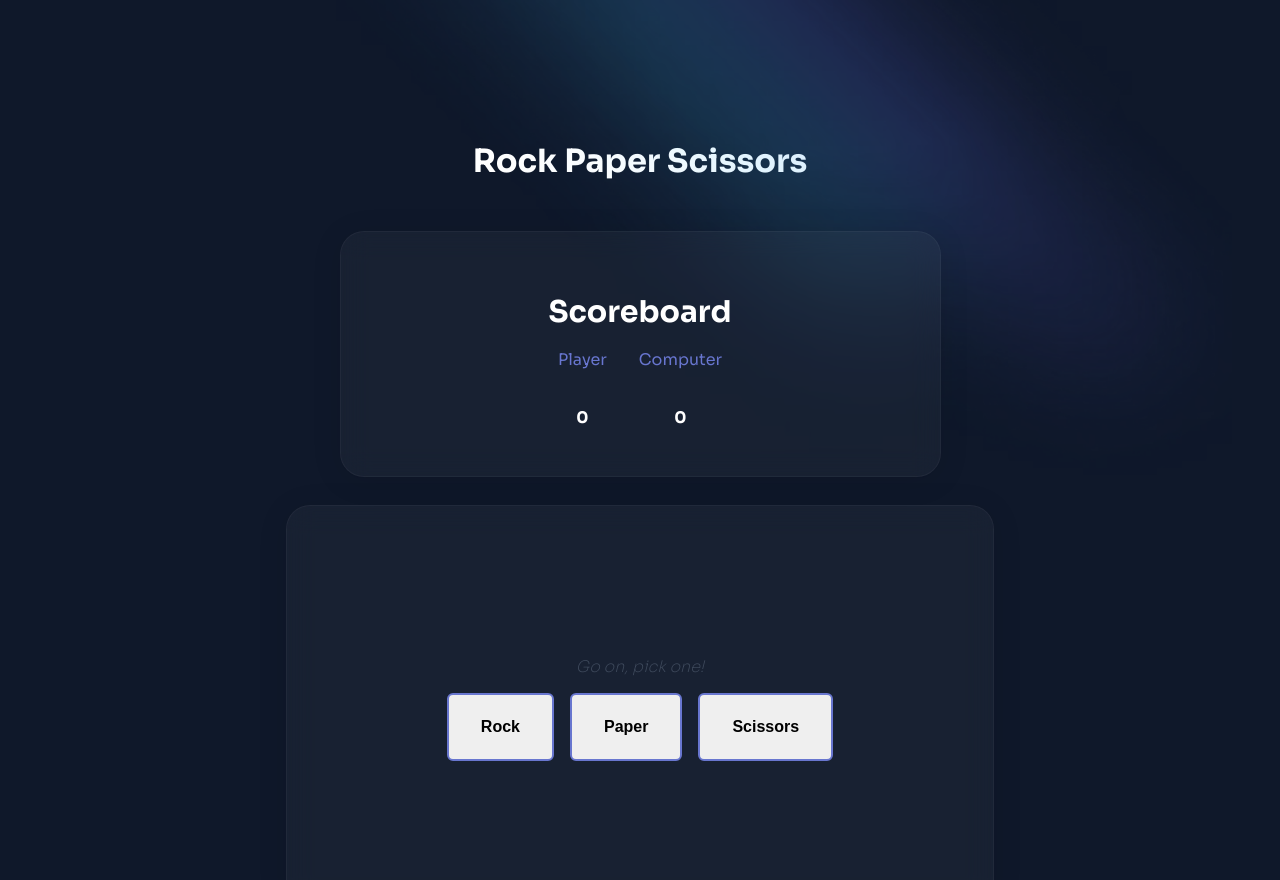
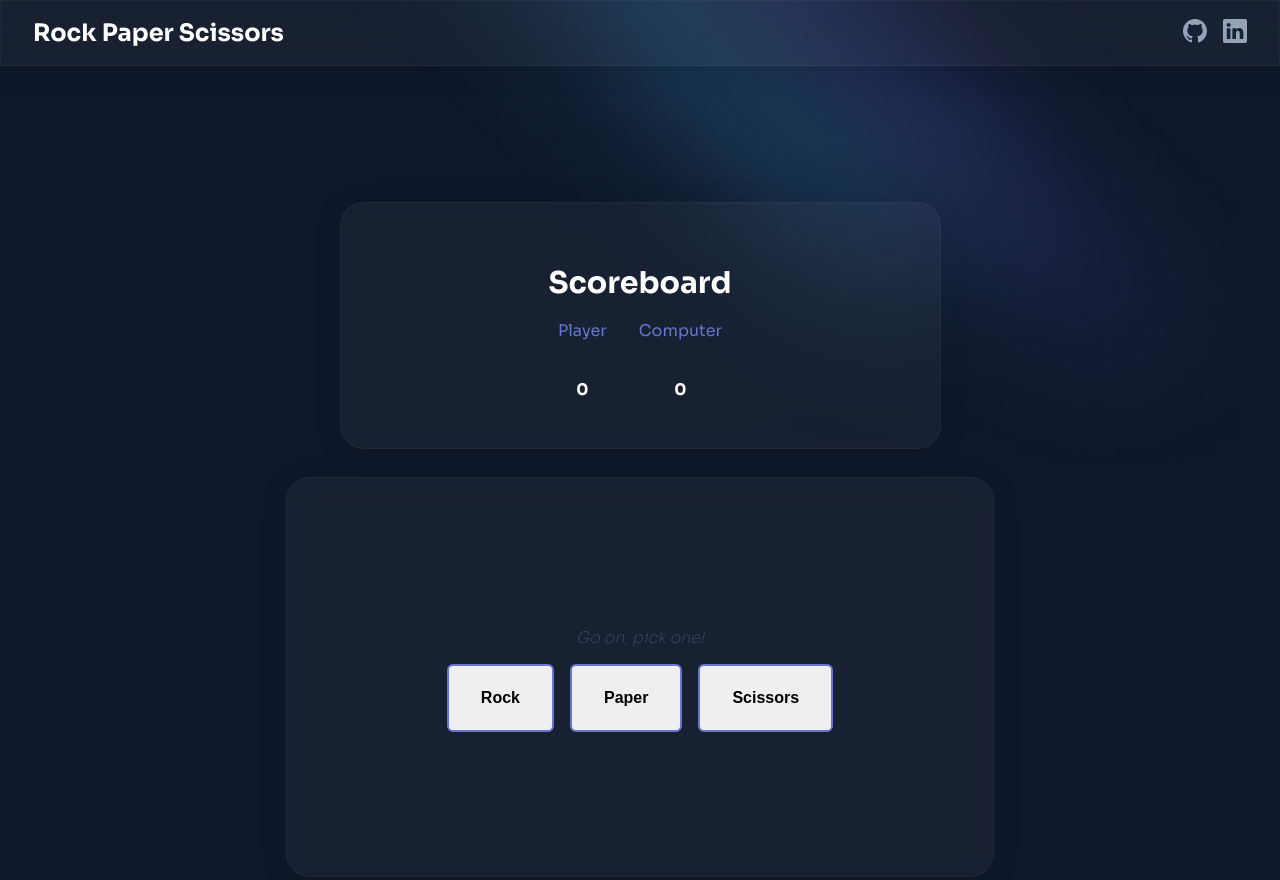
Before and after one commit to cquagliani/rock-paper-scissors, a website: page src/index.html in a window 1280 px wide. Shown: the top 880 px of the page. Drawn offline with Linux system fonts and the light colour scheme.

Commit message:
Add header with social icons

```diff
--- a/src/css/style.css
+++ b/src/css/style.css
@@ -7,3 +7,12 @@
     -webkit-backdrop-filter: blur(13.8px);
     border: 1px solid rgba(255, 255, 255, 0.04);
 }
+
+.header {
+        background: rgba(255, 255, 255, 0.04);
+        box-shadow: 0 4px 30px rgba(0, 0, 0, 0.1);
+        backdrop-filter: blur(13.8px);
+        -webkit-backdrop-filter: blur(13.8px);
+        border: 1px solid rgba(255, 255, 255, 0.04);
+        box-sizing: border-box;
+}
--- a/src/index.html
+++ b/src/index.html
@@ -17,12 +17,36 @@
 		/>
 	</head>
 
-	<body id="body" class="bg-background bg-grid font-['Sora'] relative">
-
-        <picture><source srcset="./assets/docs-dark@30.1a9f8cbf.avif" type="image/avif"><img src="./assets/docs-dark@30.1a9f8cbf.avif" alt="" class="w-[70rem] flex-none max-w-none block absolute -top-3 right-10" decoding="async"></picture>
+	<body class="bg-background font-['Sora'] relative m-0 p-0">
+        <picture><source srcset="./assets/docs-dark@30.1a9f8cbf.avif" type="image/avif"><img src="./assets/docs-dark@30.1a9f8cbf.avif" alt="" class="w-[70rem] flex-none max-w-none block absolute -top-3 right-10 z-0" decoding="async"></picture>
+        <header class="flex justify-between items-center m-0 px-8 header overflow-hidden">
+            <h1 class="text-center font-bold text-white text-2xl">Rock Paper Scissors</h1>
+            <div class="flex flex-row justify-center items-end gap-4">
+                <a href="https://github.com/cquagliani" target="_blank" class="block text-slate-400 hover:text-slate-300">
+                    <svg
+                        viewBox="0 0 16 16"
+                        class="w-6 h-6"
+                        fill="currentColor"
+                        aria-hidden="true"
+                    >
+                    <path d="M8 0C3.58 0 0 3.58 0 8c0 3.54 2.29 6.53 5.47 7.59.4.07.55-.17.55-.38 0-.19-.01-.82-.01-1.49-2.01.37-2.53-.49-2.69-.94-.09-.23-.48-.94-.82-1.13-.28-.15-.68-.52-.01-.53.63-.01 1.08.58 1.23.82.72 1.21 1.87.87 2.33.66.07-.52.28-.87.51-1.07-1.78-.2-3.64-.89-3.64-3.95 0-.87.31-1.59.82-2.15-.08-.2-.36-1.02.08-2.12 0 0 .67-.21 2.2.82.64-.18 1.32-.27 2-.27.68 0 1.36.09 2 .27 1.53-1.04 2.2-.82 2.2-.82.44 1.1.16 1.92.08 2.12.51.56.82 1.27.82 2.15 0 3.07-1.87 3.75-3.65 3.95.29.25.54.73.54 1.48 0 1.07-.01 1.93-.01 2.2 0 .21.15.46.55.38A8.013 8.013 0 0016 8c0-4.42-3.58-8-8-8z"></path>
+                    </svg>
+                </a>
+                <a href="https://www.linkedin.com/in/cquagliani/" target="_blank" class="block text-slate-400 hover:text-slate-300">
+                    <svg
+                        class="w-6 h-6"
+                        xmlns="http://www.w3.org/2000/svg"
+                        fill="currentColor"
+                        class="bi bi-linkedin"
+                        viewBox="0 0 16 16"
+                    >
+                        <path d="M0 1.146C0 .513.526 0 1.175 0h13.65C15.474 0 16 .513 16 1.146v13.708c0 .633-.526 1.146-1.175 1.146H1.175C.526 16 0 15.487 0 14.854V1.146zm4.943 12.248V6.169H2.542v7.225h2.401zm-1.2-8.212c.837 0 1.358-.554 1.358-1.248-.015-.709-.52-1.248-1.342-1.248-.822 0-1.359.54-1.359 1.248 0 .694.521 1.248 1.327 1.248h.016zm4.908 8.212V9.359c0-.216.016-.432.08-.586.173-.431.568-.878 1.232-.878.869 0 1.216.662 1.216 1.634v3.865h2.401V9.25c0-2.22-1.184-3.252-2.764-3.252-1.274 0-1.845.7-2.165 1.193v.025h-.016a5.54 5.54 0 0 1 .016-.025V6.169h-2.4c.03.678 0 7.225 0 7.225h2.4z"/>
+                    </svg>
+                </a>
+            </div>
+        </header>
 		<div id="wrapper">
             <div class=" flex flex-col gap-1 items-center justify-center py-28 px-28 ">
-                <h1 class="text-center font-bold text-white">Rock Paper Scissors</h1>
                 <div class="flex flex-col items-center justify-center  rounded-3xl py-8 px-52 m-6 box">
                     <h3 class="text-3xl text-white">Scoreboard</h3>
 
@@ -76,30 +100,6 @@
                     </button>
                 </div>
             </div>
-
-            <div class="flex flex-row justify-center items-end p-4 gap-4">
-                <a href="https://github.com/cquagliani" target="_blank" class="block text-slate-400 hover:text-slate-300">
-                    <svg
-                        viewBox="0 0 16 16"
-                        class="w-6 h-6"
-                        fill="currentColor"
-                        aria-hidden="true"
-                    >
-                    <path d="M8 0C3.58 0 0 3.58 0 8c0 3.54 2.29 6.53 5.47 7.59.4.07.55-.17.55-.38 0-.19-.01-.82-.01-1.49-2.01.37-2.53-.49-2.69-.94-.09-.23-.48-.94-.82-1.13-.28-.15-.68-.52-.01-.53.63-.01 1.08.58 1.23.82.72 1.21 1.87.87 2.33.66.07-.52.28-.87.51-1.07-1.78-.2-3.64-.89-3.64-3.95 0-.87.31-1.59.82-2.15-.08-.2-.36-1.02.08-2.12 0 0 .67-.21 2.2.82.64-.18 1.32-.27 2-.27.68 0 1.36.09 2 .27 1.53-1.04 2.2-.82 2.2-.82.44 1.1.16 1.92.08 2.12.51.56.82 1.27.82 2.15 0 3.07-1.87 3.75-3.65 3.95.29.25.54.73.54 1.48 0 1.07-.01 1.93-.01 2.2 0 .21.15.46.55.38A8.013 8.013 0 0016 8c0-4.42-3.58-8-8-8z"></path>
-                    </svg>
-                </a>
-                <a href="https://www.linkedin.com/in/cquagliani/" target="_blank" class="block text-slate-400 hover:text-slate-300">
-                    <svg
-                        class="w-6 h-6"
-                        xmlns="http://www.w3.org/2000/svg"
-                        fill="currentColor"
-                        class="bi bi-linkedin"
-                        viewBox="0 0 16 16"
-                    >
-                        <path d="M0 1.146C0 .513.526 0 1.175 0h13.65C15.474 0 16 .513 16 1.146v13.708c0 .633-.526 1.146-1.175 1.146H1.175C.526 16 0 15.487 0 14.854V1.146zm4.943 12.248V6.169H2.542v7.225h2.401zm-1.2-8.212c.837 0 1.358-.554 1.358-1.248-.015-.709-.52-1.248-1.342-1.248-.822 0-1.359.54-1.359 1.248 0 .694.521 1.248 1.327 1.248h.016zm4.908 8.212V9.359c0-.216.016-.432.08-.586.173-.431.568-.878 1.232-.878.869 0 1.216.662 1.216 1.634v3.865h2.401V9.25c0-2.22-1.184-3.252-2.764-3.252-1.274 0-1.845.7-2.165 1.193v.025h-.016a5.54 5.54 0 0 1 .016-.025V6.169h-2.4c.03.678 0 7.225 0 7.225h2.4z"/>
-                    </svg>
-                </a>
-            </div>
         </div>
 
         <!---Modals -->
@@ -138,7 +138,6 @@
                 </div>
             </div>
         </div>
-
 		<script src="./index.js"></script>
 	</body>
 </html>
```
Also changed, not shown: src/css/tailwind.css.
